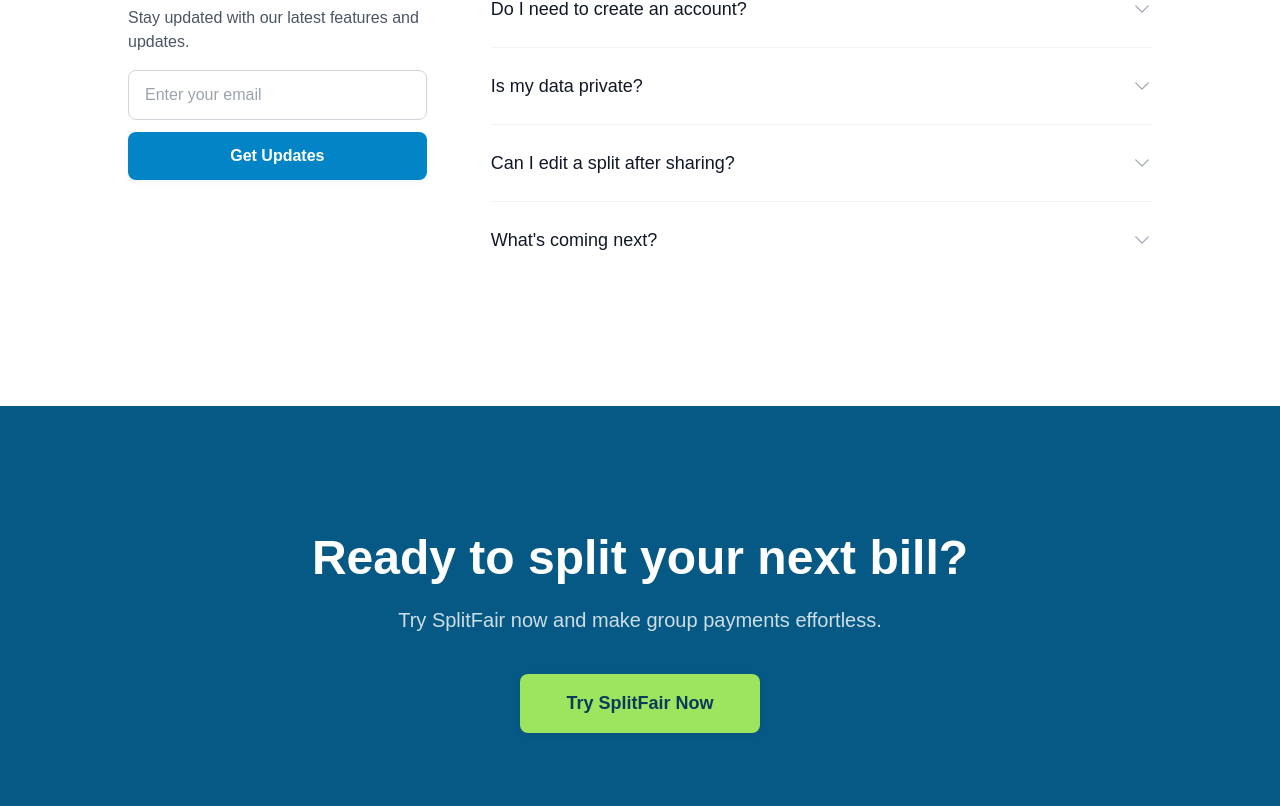
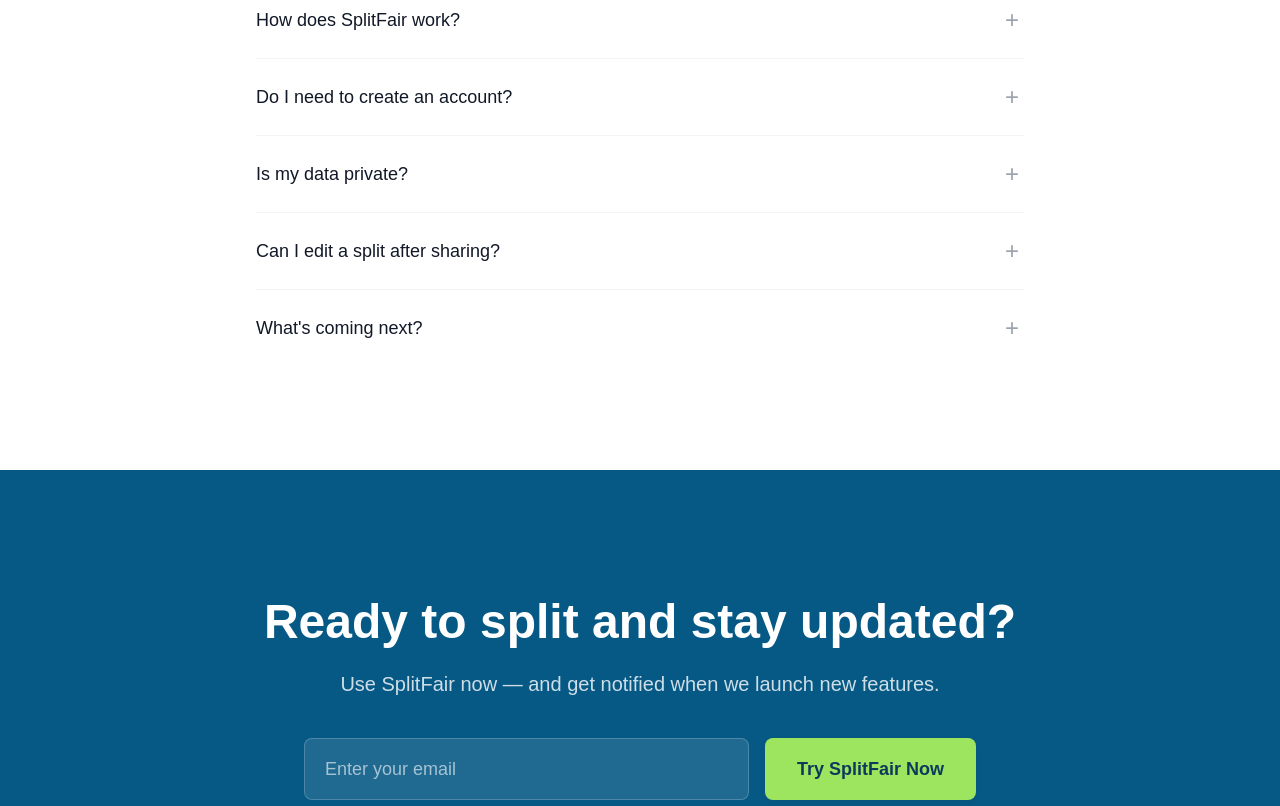
Before and after one commit to ichkrub/billsplit_app, a React (Vite) app: page / in a window 1280 px wide. Shown: the part 3154-3960 px from the top of the page. Built offline with nearby package versions, Linux system fonts and the light colour scheme; no server answers; a web font is replaced by a local one.

Commit message:
Added Google Tag for Google Analytics

```diff
--- a/index.html
+++ b/index.html
@@ -15,3 +15,12 @@
     <script type="module" src="/src/main.tsx"></script>
   </body>
 </html>
+<!-- Google tag (gtag.js) -->
+<script async src="https://www.googletagmanager.com/gtag/js?id=G-5M19HRY4E0"></script>
+<script>
+  window.dataLayer = window.dataLayer || [];
+  function gtag(){dataLayer.push(arguments);}
+  gtag('js', new Date());
+
+  gtag('config', 'G-5M19HRY4E0');
+</script>
--- a/src/pages/landing/LandingPage.tsx
+++ b/src/pages/landing/LandingPage.tsx
@@ -1,7 +1,7 @@
 import { useState } from 'react'
 import { motion } from 'framer-motion'
 import { Link } from 'react-router-dom'
-import { LightBulbIcon, UserGroupIcon, LinkIcon, ChevronDownIcon, LockClosedIcon, CheckIcon, XMarkIcon } from '@heroicons/react/24/outline'
+import { LightBulbIcon, UserGroupIcon, LinkIcon, LockClosedIcon, CheckIcon, XMarkIcon } from '@heroicons/react/24/outline'
 import { styleGuide } from '../../styles/styleGuide'
 
 const benefits = [
@@ -336,32 +336,24 @@
 			{/* FAQ Section */}
 			<section className={`${styleGuide.spacing.section.base} w-full bg-white`}>
 				<div className={styleGuide.spacing.container}>
-					<div className="grid grid-cols-1 md:grid-cols-3 gap-x-16 gap-y-10 max-w-5xl mx-auto">
-						<div className="md:col-span-1 mb-12 md:mb-0">
-							<h2 className={styleGuide.typography.h2}>Frequently asked questions</h2>
-							<div className="mt-4 space-y-4">
-								<p className="text-base text-gray-600">Stay updated with our latest features and updates.</p>
-								<form className="space-y-3">
-									<input
-										type="email"
-										placeholder="Enter your email"
-										className={`${styleGuide.components.input.base} ${styleGuide.components.input.sizes.md}`}
-									/>
-									<button
-										type="submit"
-										className={`w-full ${styleGuide.components.button.base} ${styleGuide.components.button.primary} ${styleGuide.components.button.sizes.md}`}
+					<motion.div
+						className="max-w-2xl mx-auto text-center mb-16"
+						initial={{ opacity: 0, y: 20 }}
+						whileInView={{ opacity: 1, y: 0 }}
+						viewport={{ once: true }}
+						transition={{ duration: 0.6 }}
 					>
-										Get Updates
-									</button>
-								</form>
-							</div>
-						</div>
-						<div className="md:col-span-2">
+						<h2 className={styleGuide.typography.h2}>
+							Frequently asked questions
+						</h2>
+					</motion.div>
+
+					<div className="max-w-3xl mx-auto">
 						<div className="flex flex-col divide-y divide-gray-100">
 							{faqs.map((faq, i) => {
 								const open = openFaqs.includes(i)
 								return (
-									<div key={i} className="py-6">
+									<div key={i} className="py-6 first:pt-0 last:pb-0">
 										<button
 											className="w-full flex items-center justify-between gap-6 text-left focus:outline-none group"
 											onClick={() => toggleFaq(i)}
@@ -370,14 +362,20 @@
 											<span className="text-lg text-gray-900 font-medium group-hover:text-gray-600 transition-colors">
 												{faq.q}
 											</span>
-											<ChevronDownIcon
-												className={`h-5 w-5 flex-none text-gray-400 transition-transform duration-200 ${
-													open ? 'rotate-180' : ''
-												}`}
-											/>
+											<div className="flex-none">
+												{open ? (
+													<div className="h-6 w-6 text-gray-400 flex items-center justify-center">
+														<span className="text-2xl font-light">−</span>
+													</div>
+												) : (
+													<div className="h-6 w-6 text-gray-400 flex items-center justify-center">
+														<span className="text-2xl font-light">+</span>
+													</div>
+												)}
+											</div>
 										</button>
 										{open && (
-											<div className="mt-3 text-base leading-7 text-gray-600">
+											<div className="mt-4 text-base leading-7 text-gray-600">
 												{faq.a}
 											</div>
 										)}
@@ -387,23 +385,34 @@
 						</div>
 					</div>
 				</div>
-				</div>
 			</section>
+
 			{/* Secondary CTA Section - full width */}
 			<section className="w-full bg-primary-800 py-32">
-				<div className="max-w-screen-xl mx-auto text-center px-4">
-					<h3 className="text-4xl md:text-5xl font-bold text-white mb-6">
-						Ready to split your next bill?
-					</h3>
-					<p className="text-white/80 mb-10 text-xl max-w-2xl mx-auto">
-						Try SplitFair now and make group payments effortless.
+				<div className="max-w-screen-xl mx-auto px-4">
+					<div className="max-w-3xl mx-auto text-center">
+						<h2 className="text-4xl md:text-5xl font-bold text-white mb-6">
+							Ready to split and stay updated?
+						</h2>
+						<p className="text-white/80 mb-10 text-xl">
+							Use SplitFair now — and get notified when we launch new features.
 						</p>
+						<div className="flex flex-col sm:flex-row gap-4 max-w-2xl mx-auto">
+							<div className="flex-1">
+								<input
+									type="email"
+									placeholder="Enter your email"
+									className={`w-full ${styleGuide.components.input.base} ${styleGuide.components.input.sizes.lg} border-white/20 bg-white/10 text-white placeholder:text-white/60 focus:bg-white/20`}
+								/>
+							</div>
 							<Link
 								to="/quicksplit"
-						className={`${styleGuide.components.button.base} ${styleGuide.components.button.alternate} ${styleGuide.components.button.sizes.lg} min-w-[240px]`}
+								className={`${styleGuide.components.button.base} ${styleGuide.components.button.alternate} ${styleGuide.components.button.sizes.lg} whitespace-nowrap px-8`}
 							>
 								Try SplitFair Now
 							</Link>
+						</div>
+					</div>
 				</div>
 			</section>
 		</div>
```
Lines whose indentation alone changed are shown as unchanged.
